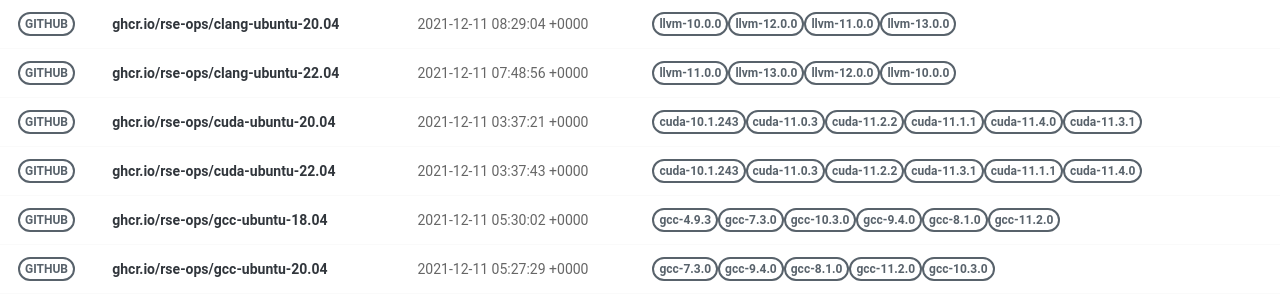
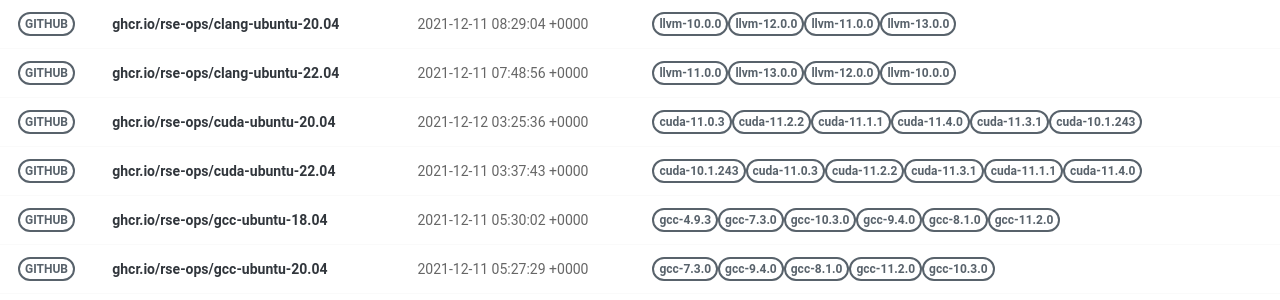
Before and after one commit to rse-ops/docker-images, a Jekyll site: the page built from pages/index.md, in a window 1280 px wide. Shown: the part 179-479 px from the top of the page. Built offline with Jekyll 4.4.1, drawn with Linux system fonts in a browser that asks for light colours; nearby versions of some CDN libraries.

Commit message:
Automated push to update library 2021-12-12

```diff
--- a/_library/ghcr.io-rse-ops-cuda-ubuntu-20.04.md
+++ b/_library/ghcr.io-rse-ops-cuda-ubuntu-20.04.md
@@ -1,14 +1,11 @@
 ---
 layout: container
 name: ghcr.io/rse-ops/cuda-ubuntu-20.04
-updated_at: 2021-12-11 03:37:21.786766
+updated_at: 2021-12-12 03:25:36.600047
 
 
 container_url: https://github.com/orgs/rse-ops/packages/container/package/cuda-ubuntu-20.04
 versions:
- - tag: cuda-10.1.243
-   dockerfile: https://github.com/rse-ops/docker-images/blob/main/ubuntu/cuda/Dockerfile
-   manifest: https://crane.ggcr.dev/manifest/ghcr.io/rse-ops/cuda-ubuntu-20.04:cuda-10.1.243
  - tag: cuda-11.0.3
    dockerfile: https://github.com/rse-ops/docker-images/blob/main/ubuntu/cuda/Dockerfile
    manifest: https://crane.ggcr.dev/manifest/ghcr.io/rse-ops/cuda-ubuntu-20.04:cuda-11.0.3
```
Also changed, not shown: other parts of _library/ghcr.io-rse-ops-cuda-ubuntu-20.04.md (+3 -0 lines).
